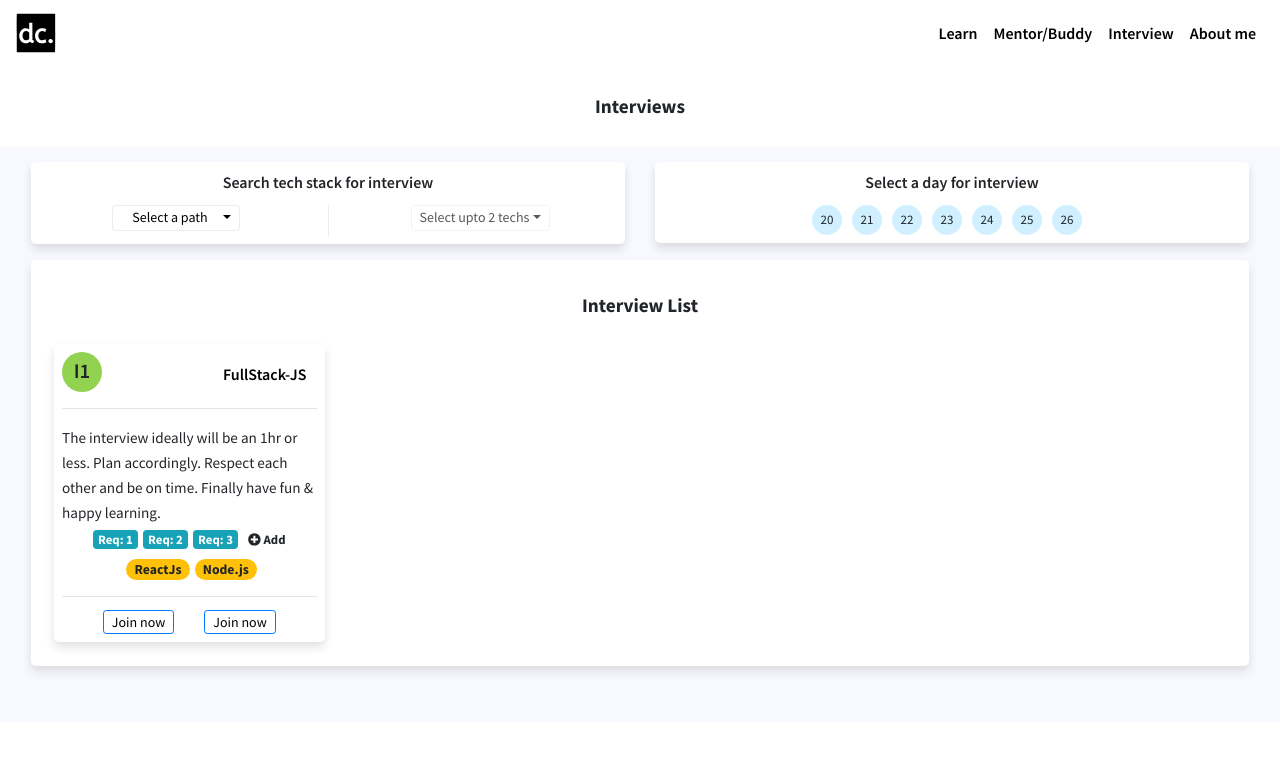
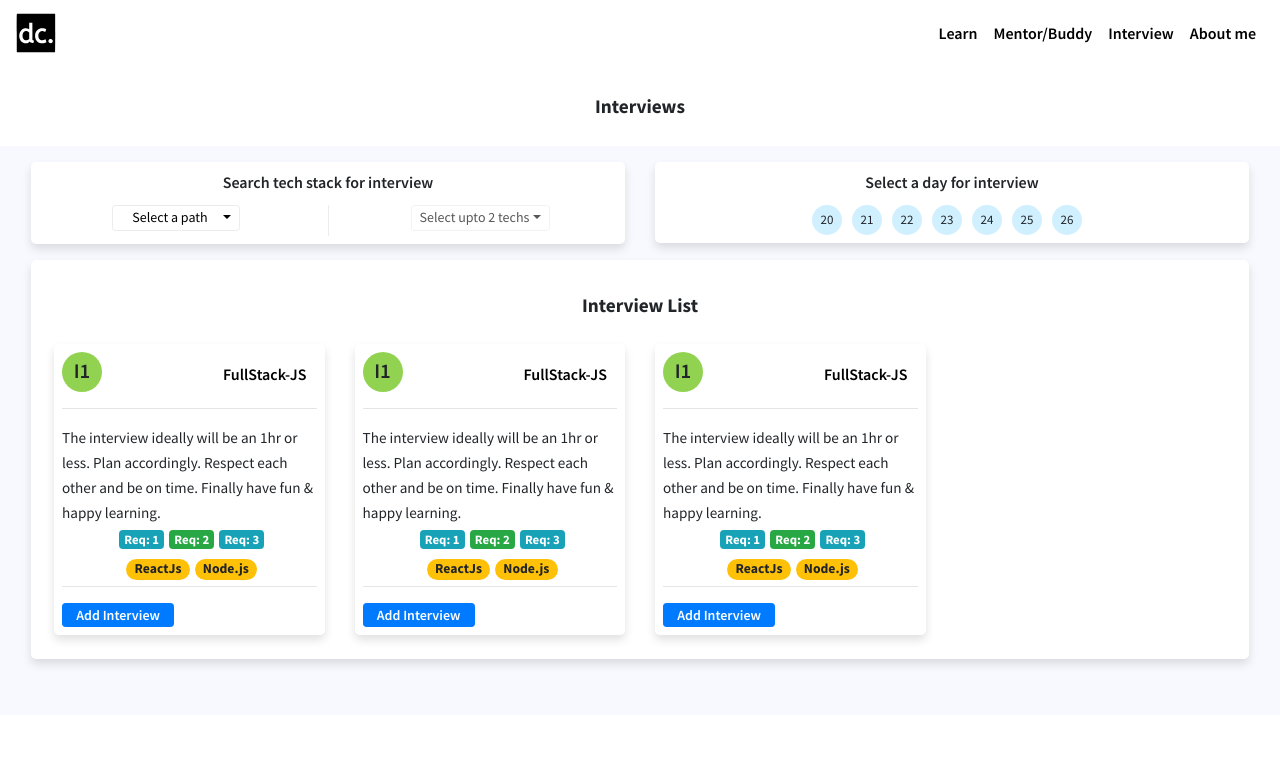
Before and after one commit to yeshwanth581/devcentral, a React (Create React App) app: page /interviews in a window 1280 px wide. Shown: the top 767 px of the page. Built offline with nearby package versions, Linux system fonts and the light colour scheme.

Commit message:
interview module action views

```diff
--- a/src/components/interview/InterviewDaysList.js
+++ b/src/components/interview/InterviewDaysList.js
@@ -1,4 +1,4 @@
-import React from "react";
+import React, { useState } from "react";
 import { Col, Row, OverlayTrigger, Tooltip } from "react-bootstrap";
 
 let dayMapper = [
@@ -17,7 +17,7 @@ const next7Days = new Array(7).fill(0).map((i, ind) => {
 });
 
 const InterviewDaysList = () => {
-  const [selectedDay, setSelectedDay] = [""];
+  const [selectedDay, setSelectedDay] = useState("");
 
   const daysSchedule = next7Days.map((i, index) => (
     <OverlayTrigger
--- a/src/components/interview/InterviewDetailsCard.js
+++ b/src/components/interview/InterviewDetailsCard.js
@@ -1,15 +1,19 @@
-import React from "react";
+import React, { useState } from "react";
 import {
   Row,
   Col,
   Button,
   Tooltip,
   OverlayTrigger,
+  DropdownButton,
+  Dropdown,
+  Form,
   Badge
 } from "react-bootstrap";
 import CardContainer from "../commons/CardContainer";
+import { v4 as uuidv4 } from "uuid";
 import { FontAwesomeIcon } from "@fortawesome/react-fontawesome";
-import { faPlusCircle } from "@fortawesome/free-solid-svg-icons";
+import { faArrowLeft } from "@fortawesome/free-solid-svg-icons";
 
 let x = {
   id: 1,
@@ -34,10 +38,10 @@ let x = {
       acceptableSchedules: [
         { slot: "17:00", isAccepted: false },
         { slot: "10:00", isAccepted: false },
-        { slot: "18:00", isAccepted: false },
+        { slot: "18:00", isAccepted: true },
         { slot: "12:00", isAccepted: false }
       ],
-      interviewerEmail: "",
+      interviewerEmail: "interview2@gmail.com",
       meetingUrl: "https://meet.jit.si/devcentral/"
     },
     {
@@ -51,8 +55,8 @@ let x = {
       ],
       interviewerEmail: "",
       meetingUrl: "https://meet.jit.si/devcentral/"
-    }
-    /* ,{
+    } /*  ,
+    {
       id: 4,
       email: "requestor1@gmail.com",
       acceptableSchedules: [
@@ -66,8 +70,226 @@ let x = {
     } */
   ]
 };
+let slotsList = [
+  {
+    label: "10:00",
+    value: "10:00"
+  },
+  {
+    label: "11:00",
+    value: "11:00"
+  },
+  {
+    label: "12:00",
+    value: "12:00"
+  },
+  {
+    label: "13:00",
+    value: "13:00"
+  },
+  {
+    label: "14:00",
+    value: "14:00"
+  },
+  {
+    label: "15:00",
+    value: "15:00"
+  },
+  {
+    label: "16:00",
+    value: "16:00"
+  },
+  {
+    label: "17:00",
+    value: "17:00"
+  },
+  {
+    label: "18:00",
+    value: "18:00"
+  },
+  {
+    label: "19:00",
+    value: "19:00"
+  },
+  {
+    label: "20:00",
+    value: "20:00"
+  }
+];
+
 const InterviewDetailsCard = (props) => {
   const { id, title, stack, requests } = x; //props.request;
+
+  const [selectedRequestId, setSelectedRequestId] = useState(null);
+  const [action, setAction] = useState(null);
+
+  const [selectedSlots, setSelectedSlots] = useState("Select upto 4 slots");
+
+  let slotDropDownitems = slotsList.map((techData) => (
+    <Dropdown.Item
+      key={techData.value}
+      className={
+        selectedSlots.includes(techData.value)
+          ? "dropdown-item dropdown-item-selected"
+          : "dropdown-item"
+      }
+      onClick={() => setSlotsList(techData.value)}
+    >
+      {techData.value}
+    </Dropdown.Item>
+  ));
+
+  const setSlotsList = (val) => {
+    if (selectedSlots.split(", ").includes(val)) {
+      let slotsList = selectedSlots.split(", ").filter((i) => i !== val);
+      if (slotsList.length === 0) {
+        slotsList = ["Select upto 4 slots"];
+      }
+      setSelectedSlots(slotsList.join(", "));
+    } else {
+      if (selectedSlots.split(", ").length < 4) {
+        let slotsList = [...selectedSlots.split(", "), val].filter(
+          (i) => i !== "Select upto 4 slots"
+        );
+        setSelectedSlots(slotsList.join(", "));
+      }
+    }
+  };
+
+  const addRequestDetails = (
+    <div className="add-request">
+      <div className="email">
+        <Form.Control size="sm" type="email" placeholder="Requestor email" />
+      </div>
+      <div className="meeting-url">
+        <Form.Control
+          size="sm"
+          type="text"
+          readOnly
+          placeholder="Meeting Url"
+          value={"https://meet.jit.si/devcentral/" + uuidv4()}
+        />
+      </div>
+      <div className="slots">
+        <DropdownButton
+          id="dropdown"
+          className="add-slots"
+          size="sm"
+          title={selectedSlots}
+        >
+          {slotDropDownitems}
+        </DropdownButton>
+      </div>
+    </div>
+  );
+
+  const acceptRequestDetails = selectedRequestId ? (
+    <div className="accept-request">
+      <div className="email">
+        <Form.Control size="sm" type="email" placeholder="Acceptor email" />
+      </div>
+      <div className="meeting-url">
+        <Form.Control
+          size="sm"
+          type="text"
+          readOnly
+          placeholder="Meeting Url"
+          value={selectedRequestId.meetingUrl}
+        />
+      </div>
+      <div className="slots center-align">
+        {selectedRequestId.acceptableSchedules.map((i, index) => (
+          <Badge
+            className="time-slots"
+            onClick={() => {
+              let schedules = selectedRequestId.acceptableSchedules;
+              schedules = schedules.map((sc, sci) =>
+                sci === index
+                  ? { ...sc, isAccepted: true }
+                  : { ...sc, isAccepted: false }
+              );
+              setSelectedRequestId({ ...i, acceptableSchedules: schedules });
+            }}
+            variant={i.isAccepted ? "success" : "info"}
+          >
+            {i.slot}
+          </Badge>
+        ))}
+      </div>
+    </div>
+  ) : null;
+
+  const viewRequestDetails = selectedRequestId ? (
+    <div className="view-request">
+      <div className="email">
+        {selectedRequestId.email}
+        <br />
+        {selectedRequestId.interviewerEmail}
+      </div>
+      <div className="meeting-url">
+        <Row>
+          <Col>
+            <Button
+              variant="info"
+              size="sm"
+              block
+              onClick={() => setAction("VIEW_DETAILS")}
+              className="small-button"
+            >
+              <span className="meeting-link">Copy meeting info</span>
+            </Button>
+          </Col>
+          <Col>
+            <Button
+              variant="outline-success"
+              size="sm"
+              block
+              onClick={() => setAction("VIEW_DETAILS")}
+              className="small-button"
+            >
+              <span className="meeting-link">
+                {"Calendar : " +
+                  selectedRequestId.acceptableSchedules.find(
+                    (i) => i.isAccepted
+                  ).slot}
+              </span>
+            </Button>
+          </Col>
+        </Row>
+      </div>
+    </div>
+  ) : null;
+
+  const descriptionDetails = (
+    <div>
+      <div className="description">
+        The interview ideally will be an 1hr or less. Plan accordingly. Respect
+        each other and be on time. Finally have fun & happy learning.
+      </div>
+      <div className="requests-list center-align">
+        {requests.map((i, index) => (
+          <OverlayTrigger
+            overlay={
+              <Tooltip>
+                {"Click to view " +
+                  (i.interviewerEmail ? "accepted " : "pending ") +
+                  "request details"}
+              </Tooltip>
+            }
+          >
+            <Badge
+              className="request"
+              onClick={() => setSelectedRequestId(i)}
+              variant={i.interviewerEmail ? "success" : "info"}
+            >
+              {"Req: " + i.id}
+            </Badge>
+          </OverlayTrigger>
+        ))}
+      </div>
+    </div>
+  );
+
   return (
     <Col xs={12} sm={12} md={6} lg={4} xl={3}>
       <CardContainer>
@@ -78,38 +300,13 @@ const InterviewDetailsCard = (props) => {
             <hr />
           </div>
           <div className="interview-description">
-            <div className="description">
-              The interview ideally will be an 1hr or less. Plan accordingly.
-              Respect each other and be on time. Finally have fun & happy
-              learning.
-            </div>
-            <div className="requests-list center-align">
-              {requests.map((i, index) => (
-                <OverlayTrigger
-                  overlay={<Tooltip>{"Click to view request details"}</Tooltip>}
-                >
-                  <Badge className="request" variant="info">
-                    {"Req: " + i.id}
-                  </Badge>
-                </OverlayTrigger>
-              ))}
-              {requests.length < 4 ? (
-                <OverlayTrigger
-                  overlay={
-                    <Tooltip>{"Click to request for a interview"}</Tooltip>
-                  }
-                >
-                  <Badge className="request">
-                    <FontAwesomeIcon
-                      className="icon"
-                      icon={faPlusCircle}
-                      size="1x"
-                    />
-                    <span className="addtext">{" Add "}</span>
-                  </Badge>
-                </OverlayTrigger>
-              ) : null}
-            </div>
+            {action === "REQUEST_INTERVIEW"
+              ? addRequestDetails
+              : action === "ACCEPT_REQUEST"
+              ? acceptRequestDetails
+              : action === "VIEW_DETAILS"
+              ? viewRequestDetails
+              : descriptionDetails}
             <div className="stack-list center-align">
               {stack.split(", ").map((i) => (
                 <>
@@ -120,9 +317,9 @@ const InterviewDetailsCard = (props) => {
                 </>
               ))}
             </div>
+          </div>
+          <div className="interview-footer">
             <hr />
-          </div>
-          <div className="interview-footer center-align">
             <Row className="actions">
               <Col>
                 {" "}
@@ -130,24 +327,75 @@ const InterviewDetailsCard = (props) => {
                   {/*  <AddToCalendar
                 event={event}
                 buttonLabel={"Schedule@" + selectedSlot}
-              /> */}
+              /> selectedRequestId.inter*/}
+                  {![
+                    "REQUEST_INTERVIEW",
+                    "ACCEPT_REQUEST",
+                    "VIEW_DETAILS"
+                  ].includes(action) ? (
                     <Button
-                    variant="outline-primary"
+                      variant={
+                        requests.length > 3 ? "primary disabled" : "primary"
+                      }
                       size="sm"
+                      block
+                      disabled={
+                        requests.length > 3 || action === "REQUEST_INTERVIEW"
+                      }
+                      className="small-button"
+                      onClick={() => setAction("REQUEST_INTERVIEW")}
+                    >
+                      <span className="meeting-link">Add Interview</span>
+                    </Button>
+                  ) : (
+                    <Button
+                      variant="outline-dark"
+                      size="sm"
+                      block
+                      onClick={() => setAction("")}
                       className="small-button"
                     >
-                    <span className="meeting-link">Join now</span>
+                      <span className="meeting-link">Go back</span>
                     </Button>
+                  )}
                 </div>
               </Col>
               <Col>
+                {selectedRequestId && !action ? (
+                  selectedRequestId.interviewerEmail ? (
                     <Button
-                  variant="outline-primary"
+                      variant="outline-success"
                       size="sm"
+                      block
+                      onClick={() => setAction("VIEW_DETAILS")}
                       className="small-button"
                     >
-                  <span className="meeting-link">Join now</span>
+                      <span className="meeting-link">View Details</span>
                     </Button>
+                  ) : (
+                    <Button
+                      variant="outline-success"
+                      size="sm"
+                      block
+                      onClick={() => setAction("ACCEPT_REQUEST")}
+                      className="small-button"
+                    >
+                      <span className="meeting-link">Accept request</span>
+                    </Button>
+                  )
+                ) : (selectedRequestId &&
+                    ["ACCEPT_REQUEST", "VIEW_DETAILS"].includes(action)) ||
+                  action === "REQUEST_INTERVIEW" ? (
+                  <Button
+                    variant="outline-success"
+                    size="sm"
+                    block
+                    onClick={() => setAction("")}
+                    className="small-button"
+                  >
+                    <span className="meeting-link">Submit</span>
+                  </Button>
+                ) : null}
               </Col>
             </Row>
           </div>
--- a/src/components/interview/InterviewFilter.js
+++ b/src/components/interview/InterviewFilter.js
@@ -46,8 +46,8 @@ const InterviewFilter = () => {
         key={techData.value}
         className={
           tech.split(", ").includes(techData.value)
-            ? "path-dropdown-item dropdown-item-selected"
-            : "path-dropdown-item"
+            ? "dropdown-item dropdown-item-selected"
+            : "dropdown-item"
         }
         onClick={() => setSelectedTech(techData.value)}
       >
--- a/src/components/interview/InterviewListCards.js
+++ b/src/components/interview/InterviewListCards.js
@@ -62,6 +62,8 @@ const InterviewListCards = () => {
       <div className="section-heading">Interview List</div>
       <Row className="cardsList interviewList">
         <InterviewDetailsCard />
+        <InterviewDetailsCard />
+        <InterviewDetailsCard />
       </Row>
     </Container>
   );
--- a/src/components/mentor-buddy/MentorDetailsCard.js
+++ b/src/components/mentor-buddy/MentorDetailsCard.js
@@ -115,7 +115,12 @@ const MentorDetailsCard = (props) => {
           ) : null}
         </Col>
         <Col>
-          <Button variant="outline-primary" size="sm" className="small-button">
+          <Button
+            variant="outline-primary"
+            size="sm"
+            block
+            className="small-button"
+          >
             <a href={meetingUrl} className="meeting-link">
               Join now
             </a>
--- a/src/styles/styles.scss
+++ b/src/styles/styles.scss
@@ -133,15 +133,18 @@ $backgroundColor: white;
   max-height: 10em;
   overflow: auto;
 }
-.dropdown-item {
-  font-size:0.9em;
-  padding: 0 0.5em 0.5em 0.5em;
-}
+
 .dropdown-item-selected {
   background-color: #3366FF;
   color: white;
   margin-bottom: 2px;
 }
+
+.dropdown-item {
+  font-size:0.9em;
+  padding: 0 0.5em 0.5em 0.5em;
+}
+
 
 .card-container {
   background-color: white;
@@ -364,7 +367,7 @@ $backgroundColor: white;
   .interviewList {
     padding: 0em;
     .interview-card {
-      min-height: 250px;
+      min-height: 265px;
       .interview-header {
         height: 24%;
         .interview-badge {
@@ -390,7 +393,7 @@ $backgroundColor: white;
       }
       .interview-description {
         font-size: 0.95em;
-        height: 50%;
+        height: 150px;
         .interview-message {
           height: 83%;
           line-height: 1.5;
@@ -412,12 +415,42 @@ $backgroundColor: white;
             font-size: 90%;
           }
         }
+        .add-request {
+          .add-slots  {
+            #dropdown {
+              width: 100%;
+              line-height: 1.5;
+            }
+          }
+      }
+      .email,.meeting-url {
+        margin-bottom: 10px;
+        word-break:break-all;
+        .meeting-url-text {
+          text-overflow: ellipsis;
+        }
+      }
+      .time-slots {
+          margin-left: 5px;
+          font-size: 90%;
+
+      }
+
       }
       .interview-footer {
         margin-top: -5px;
+        text-align: center;
         .small-button {
           line-height: 1;
-          color: black;
+          font-weight: 600;
+          &.disabled {
+            cursor: no-drop;
+            &:hover {
+              .meeting-link {
+                text-decoration: none;
+              }
+            }
+          }
         }
       }
     }
```
Lines whose indentation alone changed are shown as unchanged.
